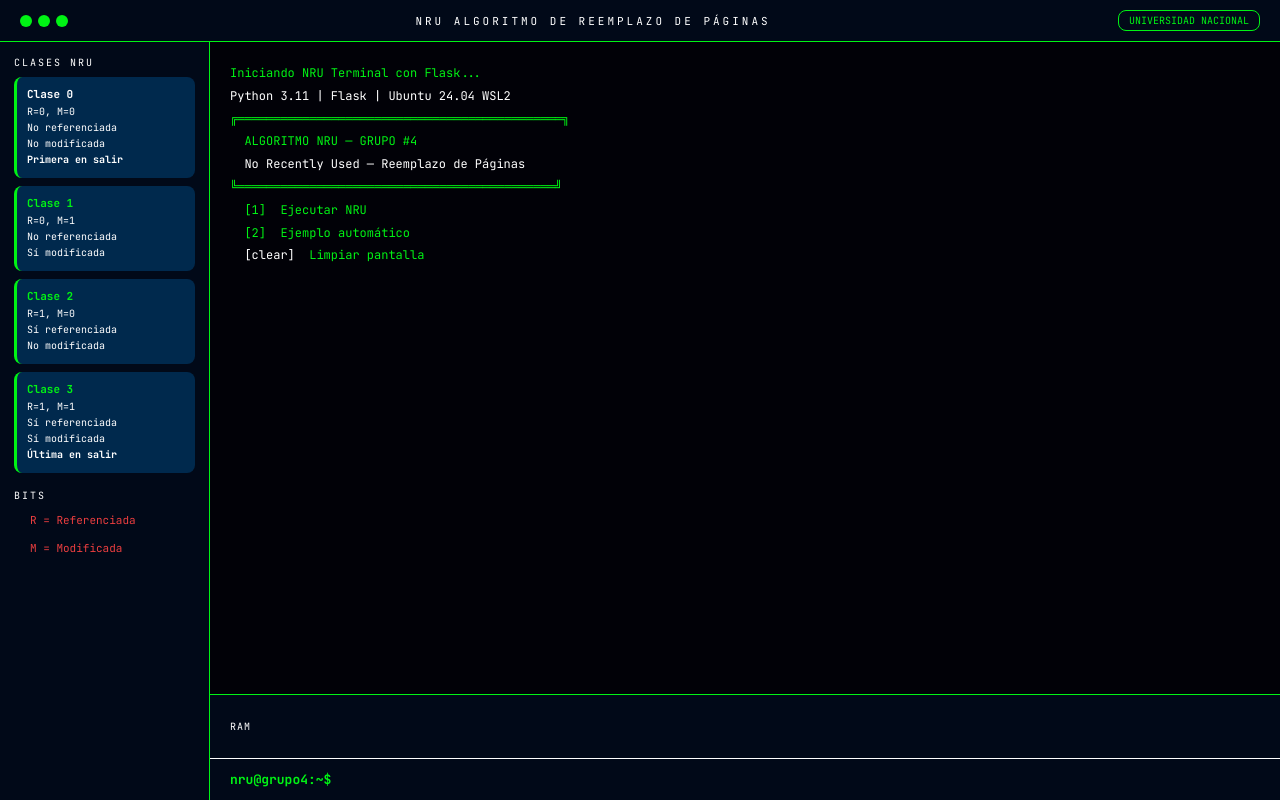
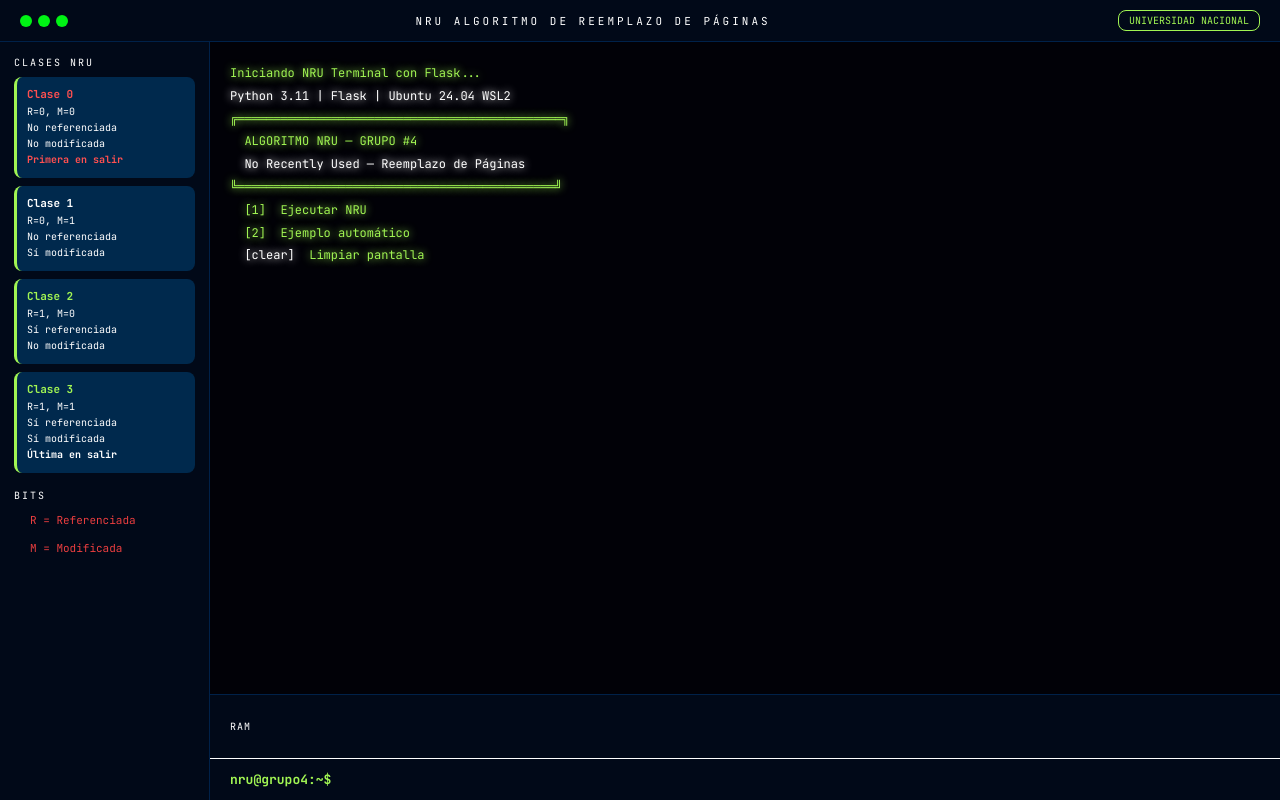
Before and after one commit to DEEON-04zz/Project-Sistemas-Operativozz, a Flask app: page / in a window 1280 px wide. Run offline with Flask 3, Linux system fonts and the light colour scheme.

Commit message:
actualizacion

```diff
--- a/project_NRU/static/NRU.js
+++ b/project_NRU/static/NRU.js
@@ -103,7 +103,7 @@ async function ejecutarNRU(marcos, referencias, reset_cada) {
         setTimeout(() => {
           empty();
           line(`<span class="d">${'─'.repeat(50)}</span>`);
-          line(`<span class="g">✅ Simulación completada — resultado de Python</span>`);
+          line(`<span class="g">Simulación completada — resultado de Python</span>`);
           line(`  Fallos   : <span class="r">${resultado.fallos}</span> de ${resultado.pasos.filter(x => x.tipo !== 'reset').length}`);
           line(`  Aciertos : <span class="g">${resultado.aciertos}</span>`);
           line(`  Tasa     : <span class="y">${resultado.tasa}%</span>`);
--- a/project_NRU/static/style.css
+++ b/project_NRU/static/style.css
@@ -4,19 +4,19 @@
 
 /* ── VARIABLES — ACÁ PONÉS TUS COLORES ── */
 :root {
-  --bg: #010107;   /* fondo general */
-  --bg2:   #010918    ;   /* fondo sidebar e input */
-  --bg3:   #003057d8    ;   /* fondo tarjetas */
-  --border:    ;   /* color de bordes */
-  --text:      #00f314;   /* texto principal */
-  --dim:    #ffffff   ;   /* texto secundario */
-  --acento:    ;   /* color principal de acento */
-  --c0:      #ffff  ;   /* color clase 0 */
-  --c1:        ;   /* color clase 1 */
+  --bg:  #010107;
+  --bg2: #010918;
+  --bg3: #003057d8;
+  --border:  #002652d8;   /* color de bordes */
+  --text:#a1f553;
+  --dim: #ffffff;
+  --acento:   #a1f553 ;   /* color principal de acento */
+  --c0:  #ff5050;
+  --c1:#ffff;   /* color clase 1 */
   --c2:        ;   /* color clase 2 */
   --c3:        ;   /* color clase 3 */
   --radio: 8px    ;   /* redondez de esquinas ej: 8px */
-  --fuente: 'JetBrains Mono', monospace;
+  --fuente: 'JetBrains Mono', monospace, ns-serif monospace;
 }
 
 /* ── BODY ── */
@@ -95,7 +95,7 @@ body {
   border-left: 3px solid;
 }
 
-.clase-card.c0 { border-color: var(--c0); }
+.clase-card.c0 { border-color: var(--acento); }
 .clase-card.c1 { border-color: var(--c1); }
 .clase-card.c2 { border-color: var(--c2); }
 .clase-card.c3 { border-color: var(--c3); }
@@ -132,10 +132,13 @@ body {
   padding: 20px;
   font-size: 12px;
   line-height: 1.9;
+    text-shadow: 0 0 8px currentColor;
+
 }
 
 .output::-webkit-scrollbar { width: 3px; }
-.output::-webkit-scrollbar-thumb { background: var(--border); border-radius: 99px; }
+.output::-webkit-scrollbar-track { background: #fd5454ee; }
+.output::-webkit-scrollbar-thumb { background: #010920; border-radius: 99px; }
 
 /* ── CAJAS DE MEMORIA RAM ── */
 .mem-visual {
@@ -235,3 +238,13 @@ input::placeholder { color: var(--dim); }
 .b-c1  { border: 1px solid var(--c1);    color: var(--c1);    padding: 1px 8px; border-radius: var(--radio); font-size: 11px; }
 .b-c2  { border: 1px solid var(--c2);    color: var(--c2);    padding: 1px 8px; border-radius: var(--radio); font-size: 11px; }
 .b-c3  { border: 1px solid var(--c3);    color: var(--c3);    padding: 1px 8px; border-radius: var(--radio); font-size: 11px; }
+
+.clase-card {
+  transition: transform 0.2s, box-shadow 0.2s;
+  cursor: default;
+}
+
+.clase-card:hover {
+  transform: translateX(8px);
+  box-shadow: -3px 0 0 0 var(--acento);
+}
```
